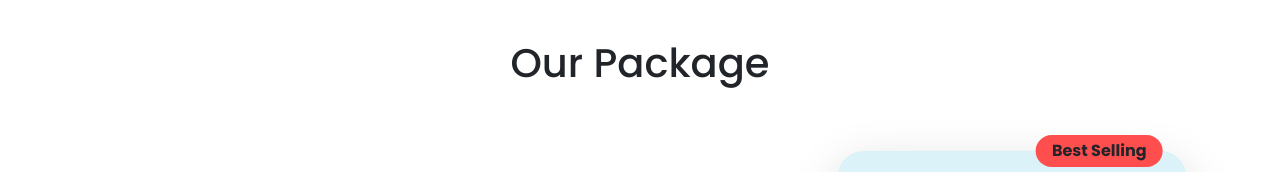
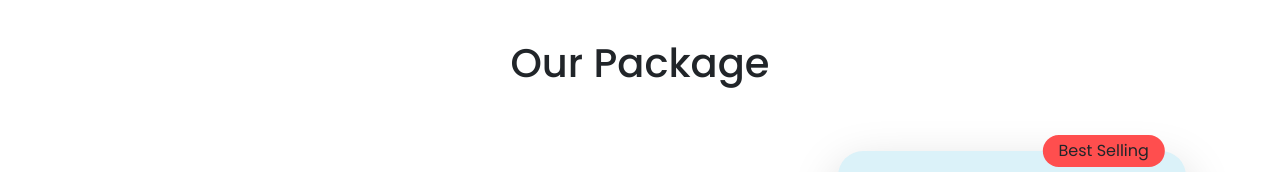
Before and after one commit to ASSiddik01/E-commerce, a plain HTML site: page index.html in a window 1280 px wide. Shown: the part 1180-1352 px from the top of the page. Drawn offline with nearby package versions, Linux system fonts and the light colour scheme.

Commit message:
Final touch

```diff
--- a/index.html
+++ b/index.html
@@ -215,7 +215,7 @@
           <div class="col highlight_price position-relative">
             <div class="card border-0 shadow-lg banner_bg pb-4">
               <div class="card-body">
-                <span class="tag position-absolute fw-bold rounded-pill py-1 px-3 top-0 translate-middle">Best
+                <span class="tag position-absolute rounded-pill py-1 px-3 top-0 translate-middle">Best
                   Selling</span>
                 <h1 class="card-title">$800</h1>
                 <h3 class="text-capitalize">Corporate Plus</h3>
```
